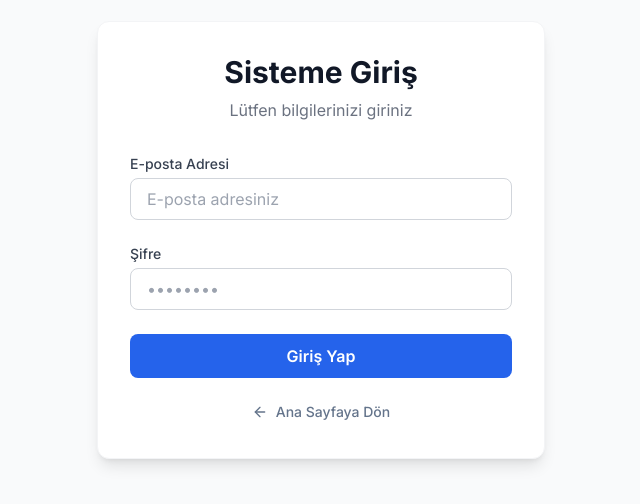
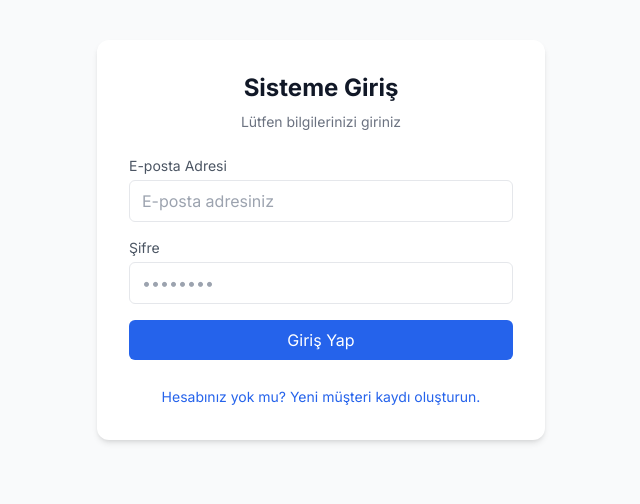
Before and after one commit to erentural/sozen-enerji, a Next.js app in the folder enerji-sistemi/: page /login in a window 1280 px wide. Shown: the part 160-664 px from the top of the page, without its empty margins (319-959 px from the left). Built offline with nearby package versions, Linux system fonts and the light colour scheme.

Commit message:
müşteri giriş ekranı yenilendi

```diff
--- /dev/null
+++ b/enerji-sistemi/app/api/register/route.js
@@ -0,0 +1,42 @@
+import { NextResponse } from "next/server";
+import { prisma } from "@/lib/prisma";
+import bcrypt from "bcryptjs";
+
+export async function POST(request) {
+  try {
+    const body = await request.json();
+    const { firstName, lastName, phone, email, password } = body;
+
+    // E-posta daha önce kayıtlı mı kontrolü
+    const existingUser = await prisma.user.findUnique({
+      where: { email }
+    });
+
+    if (existingUser) {
+      return NextResponse.json({ error: "Bu e-posta adresi zaten kullanılıyor." }, { status: 400 });
+    }
+
+    // Şifreyi güvenli hale getir (Hash)
+    const hashedPassword = await bcrypt.hash(password, 10);
+
+    // Ad ve soyadı birleştirerek kaydet
+    const fullName = `${firstName} ${lastName}`;
+
+    // Veritabanına yeni müşteriyi ekle
+    const newUser = await prisma.user.create({
+      data: {
+        name: fullName,
+        email,
+        phone,
+        password: hashedPassword,
+        role: "CUSTOMER", // Varsayılan müşteri rolü
+      }
+    });
+
+    return NextResponse.json({ message: "Kayıt başarıyla oluşturuldu." }, { status: 201 });
+
+  } catch (error) {
+    console.error("Kayıt Hatası:", error);
+    return NextResponse.json({ error: "Kayıt işlemi sırasında bir hata oluştu." }, { status: 500 });
+  }
+}
--- a/enerji-sistemi/app/login/page.js
+++ b/enerji-sistemi/app/login/page.js
@@ -1,107 +1,118 @@
 "use client";
 
 import { useState } from "react";
-import { signIn } from "next-auth/react";
 import { useRouter } from "next/navigation";
-import Link from "next/link";
-import { ArrowLeft } from "lucide-react";
 
-export default function LoginPage() {
+export default function AuthPage() {
   const router = useRouter();
-  const [email, setEmail] = useState("");
-  const [password, setPassword] = useState("");
+  const [isLoginMode, setIsLoginMode] = useState(true); // Giriş mi Kayıt mı?
   const [error, setError] = useState("");
-  const [loading, setLoading] = useState(false);
+
+  // Form verileri
+  const [formData, setFormData] = useState({
+    firstName: "",
+    lastName: "",
+    phone: "",
+    email: "",
+    password: ""
+  });
+
+  const handleChange = (e) => {
+    setFormData({ ...formData, [e.target.name]: e.target.value });
+  };
 
   const handleSubmit = async (e) => {
     e.preventDefault();
-    setLoading(true);
     setError("");
 
-    const res = await signIn("credentials", {
-      email,
-      password,
-      redirect: false,
-    });
+    if (isLoginMode) {
+      // BURAYA MEVCUT GİRİŞ (LOGIN) KODLARIN GELECEK
+      // Örn: signIn("credentials", { email, password })
+    } else {
+      // YENİ KAYIT (REGISTER) İŞLEMİ
+      try {
+        const res = await fetch("/api/register", {
+          method: "POST",
+          headers: { "Content-Type": "application/json" },
+          body: JSON.stringify(formData)
+        });
 
-    if (res?.error) {
-      setError("E-posta veya şifre hatalı.");
-      setLoading(false);
-    } else {
-      // Başarılı girişte rolü anlamak için güncel session verisini çek
-      const sessionResponse = await fetch("/api/auth/session");
-      const sessionData = await sessionResponse.json();
+        const data = await res.json();
 
-      if (sessionData?.user?.role === "ADMIN") {
-        router.push("/admin");
-      } else {
-        router.push("/portal");
+        if (!res.ok) {
+          setError(data.error);
+        } else {
+          alert("Kaydınız başarıyla oluşturuldu! Şimdi giriş yapabilirsiniz.");
+          setIsLoginMode(true); // Başarılı kayıttan sonra giriş ekranına döndür
+        }
+      } catch (err) {
+        setError("Sunucuya bağlanılamadı.");
       }
     }
   };
 
   return (
-    <div className="min-h-screen flex items-center justify-center bg-gray-50">
-      <div className="max-w-md w-full bg-white p-8 rounded-xl shadow-lg border border-gray-100">
-        <div className="text-center mb-8">
-          <h2 className="text-3xl font-bold text-gray-900">Sisteme Giriş</h2>
-          <p className="text-gray-500 mt-2">Lütfen bilgilerinizi giriniz</p>
+    <div className="flex items-center justify-center min-h-screen bg-gray-50">
+      <div className="w-full max-w-md p-8 space-y-6 bg-white rounded-xl shadow-md">
+        <div className="text-center">
+          <h1 className="text-2xl font-bold text-gray-900">
+            {isLoginMode ? "Sisteme Giriş" : "Yeni Hesap Oluştur"}
+          </h1>
+          <p className="mt-2 text-sm text-gray-500">
+            {isLoginMode ? "Lütfen bilgilerinizi giriniz" : "Hızlıca müşteri kaydınızı tamamlayın"}
+          </p>
         </div>
 
-        {error && (
-          <div className="bg-red-50 text-red-500 p-3 rounded-md mb-4 text-sm text-center">
-            {error}
-          </div>
-        )}
+        {error && <div className="p-3 text-sm text-red-500 bg-red-50 rounded">{error}</div>}
 
-        <form onSubmit={handleSubmit} className="space-y-6">
+        <form onSubmit={handleSubmit} className="space-y-4">
+
+          {/* SADECE KAYIT MODUNDA GÖRÜNECEK ALANLAR */}
+          {!isLoginMode && (
+            <>
+              <div className="grid grid-cols-2 gap-4">
+                <div>
+                  <label className="block mb-1 text-sm text-gray-600">Ad</label>
+                  <input type="text" name="firstName" required onChange={handleChange} className="w-full px-3 py-2 border rounded-md" />
+                </div>
+                <div>
+                  <label className="block mb-1 text-sm text-gray-600">Soyad</label>
+                  <input type="text" name="lastName" required onChange={handleChange} className="w-full px-3 py-2 border rounded-md" />
+                </div>
+              </div>
+              <div>
+                <label className="block mb-1 text-sm text-gray-600">Telefon Numarası</label>
+                <input type="tel" name="phone" onChange={handleChange} className="w-full px-3 py-2 border rounded-md" />
+              </div>
+            </>
+          )}
+
+          {/* HER İKİ MODDA DA GÖRÜNECEK ALANLAR */}
           <div>
-            <label className="block text-sm font-medium text-gray-700 mb-1">
-              E-posta Adresi
-            </label>
-            <input
-              type="email"
-              value={email}
-              onChange={(e) => setEmail(e.target.value)}
-              className="w-full px-4 py-2 border border-gray-300 rounded-lg focus:ring-2 focus:ring-blue-500 focus:border-blue-500 outline-none transition-all"
-              placeholder="E-posta adresiniz"
-              required
-            />
+            <label className="block mb-1 text-sm text-gray-600">E-posta Adresi</label>
+            <input type="email" name="email" required placeholder="E-posta adresiniz" onChange={handleChange} className="w-full px-3 py-2 border rounded-md" />
           </div>
 
           <div>
-            <label className="block text-sm font-medium text-gray-700 mb-1">
-              Şifre
-            </label>
-            <input
-              type="password"
-              value={password}
-              onChange={(e) => setPassword(e.target.value)}
-              className="w-full px-4 py-2 border border-gray-300 rounded-lg focus:ring-2 focus:ring-blue-500 focus:border-blue-500 outline-none transition-all"
-              placeholder="••••••••"
-              required
-            />
+            <label className="block mb-1 text-sm text-gray-600">Şifre</label>
+            <input type="password" name="password" required placeholder="••••••••" onChange={handleChange} className="w-full px-3 py-2 border rounded-md" />
           </div>
 
-          <button
-            type="submit"
-            disabled={loading}
-            className="w-full bg-blue-600 hover:bg-blue-700 text-white font-semibold py-2.5 rounded-lg transition-colors flex justify-center items-center"
-          >
-            {loading ? "Giriş Yapılıyor..." : "Giriş Yap"}
+          <button type="submit" className="w-full py-2 text-white bg-blue-600 rounded-md hover:bg-blue-700 transition-colors">
+            {isLoginMode ? "Giriş Yap" : "Kayıt Ol"}
           </button>
         </form>
-        {/* YENİ EKLENEN KISIM: Ana Sayfaya Dön Butonu */}
-        <div className="mt-6 text-center">
-          <Link
-            href="/"
-            className="inline-flex items-center justify-center text-sm font-medium text-slate-500 hover:text-blue-600 transition-colors"
+
+        <div className="text-center mt-4">
+          <button
+            type="button"
+            onClick={() => setIsLoginMode(!isLoginMode)}
+            className="text-sm text-blue-600 hover:underline"
           >
-            <ArrowLeft className="w-4 h-4 mr-2" />
-            Ana Sayfaya Dön
-          </Link>
+            {isLoginMode ? "Hesabınız yok mu? Yeni müşteri kaydı oluşturun." : "Zaten hesabınız var mı? Giriş yapın."}
+          </button>
         </div>
-        {/* YENİ EKLENEN KISIM BİTİŞİ */}
+
       </div>
     </div>
   );
```
